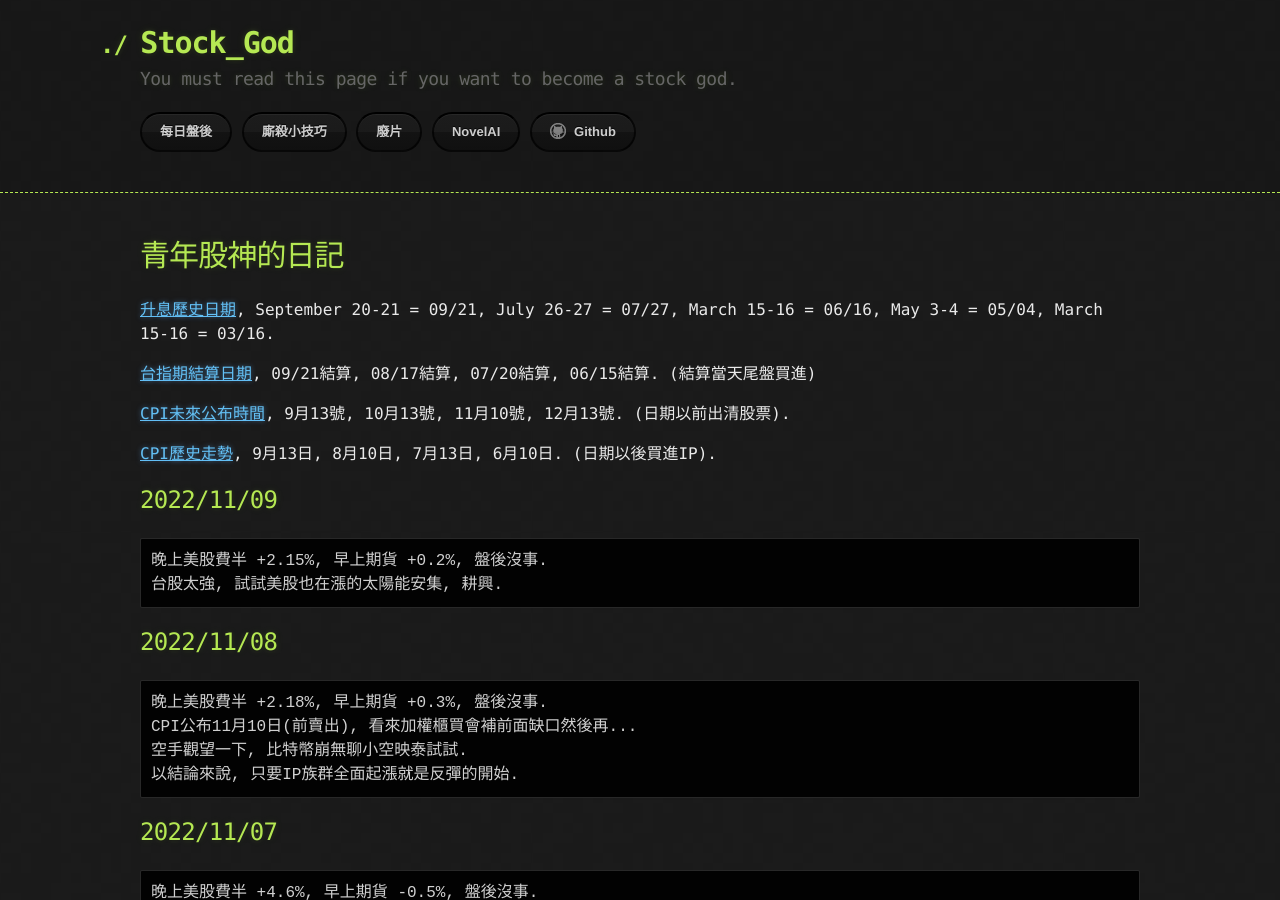
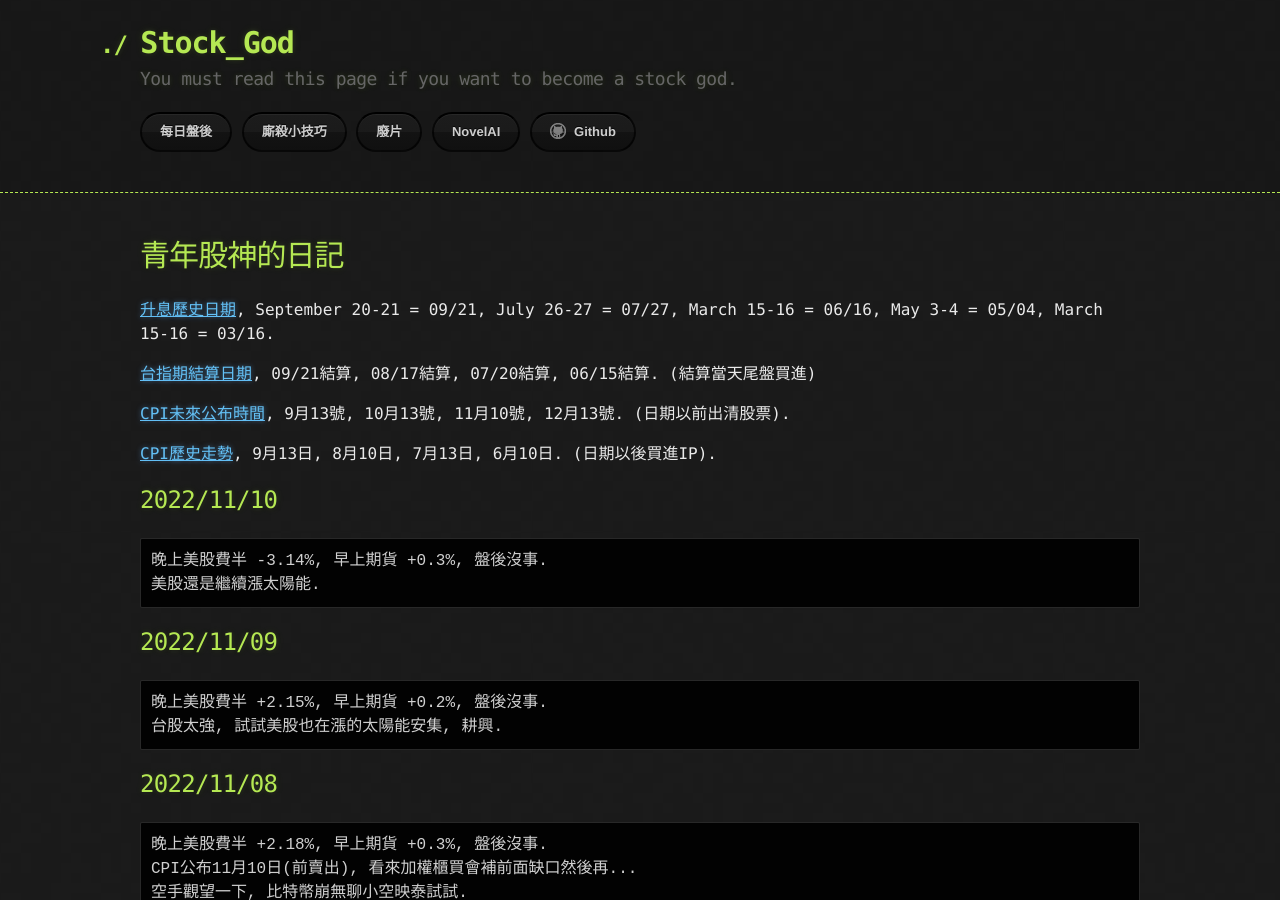
Before and after one commit to lepg5487/Stock_God, a Jekyll site: the page built from index.md, in a window 1280 px wide and 900 px high. Built offline with Jekyll 4.4.1, drawn with Linux system fonts in a browser that asks for light colours; our own code applies the rules of GitHub Pages for plain Markdown files.

Commit message:
Update index.md

````diff
--- a/index.md
+++ b/index.md
@@ -11,6 +11,12 @@ layout: testlayouts
 [CPI未來公布時間](https://chihyun.tw/cpi-release-date/), 9月13號, 10月13號, 11月10號, 12月13號. (日期以前出清股票).
 
 [CPI歷史走勢](https://hk.investing.com/economic-calendar/cpi-733), 9月13日, 8月10日, 7月13日, 6月10日. (日期以後買進IP).
+
+## 2022/11/10
+```
+晚上美股費半 -3.14%, 早上期貨 +0.3%, 盤後沒事.
+美股還是繼續漲太陽能.
+```
 
 ## 2022/11/09
 ```
````
